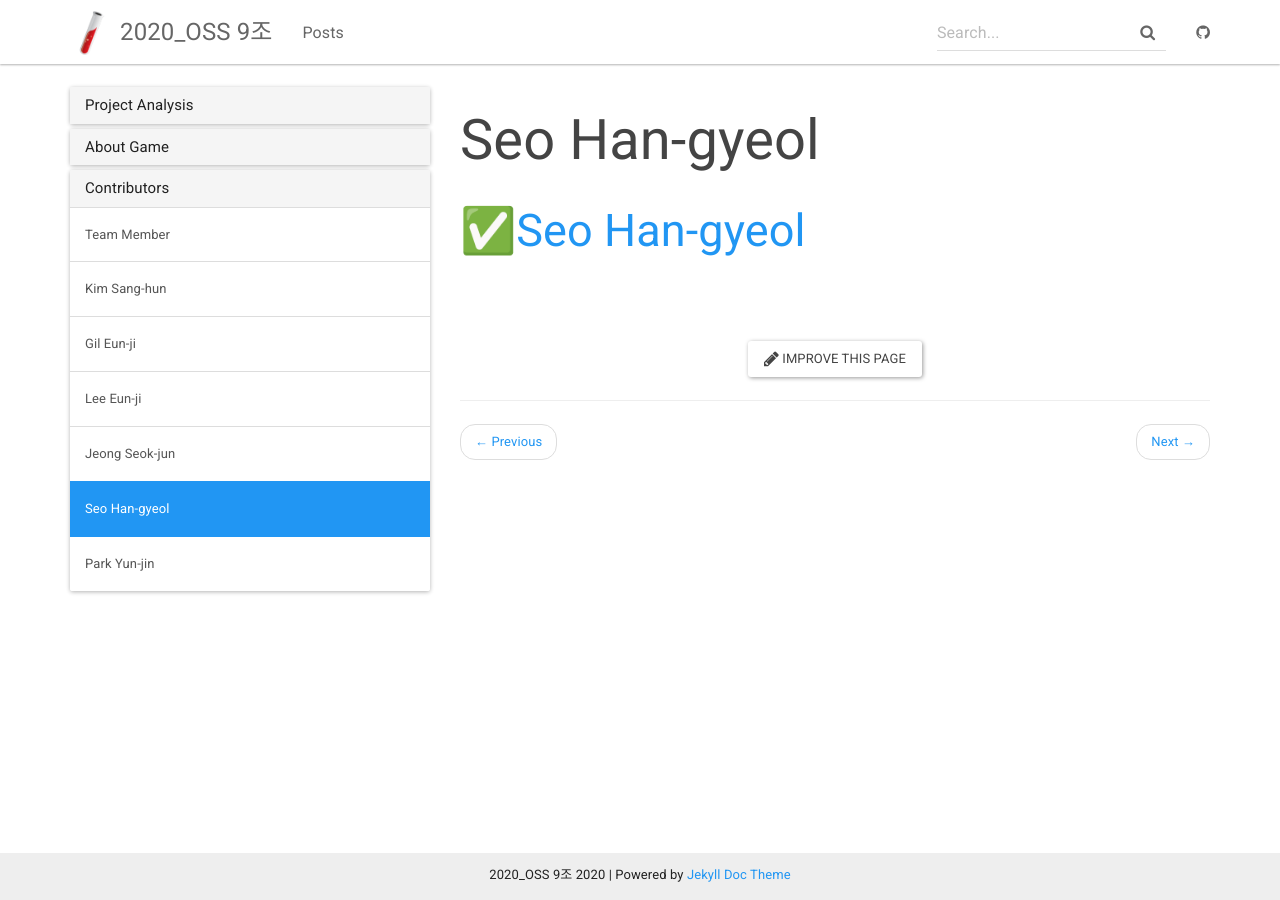
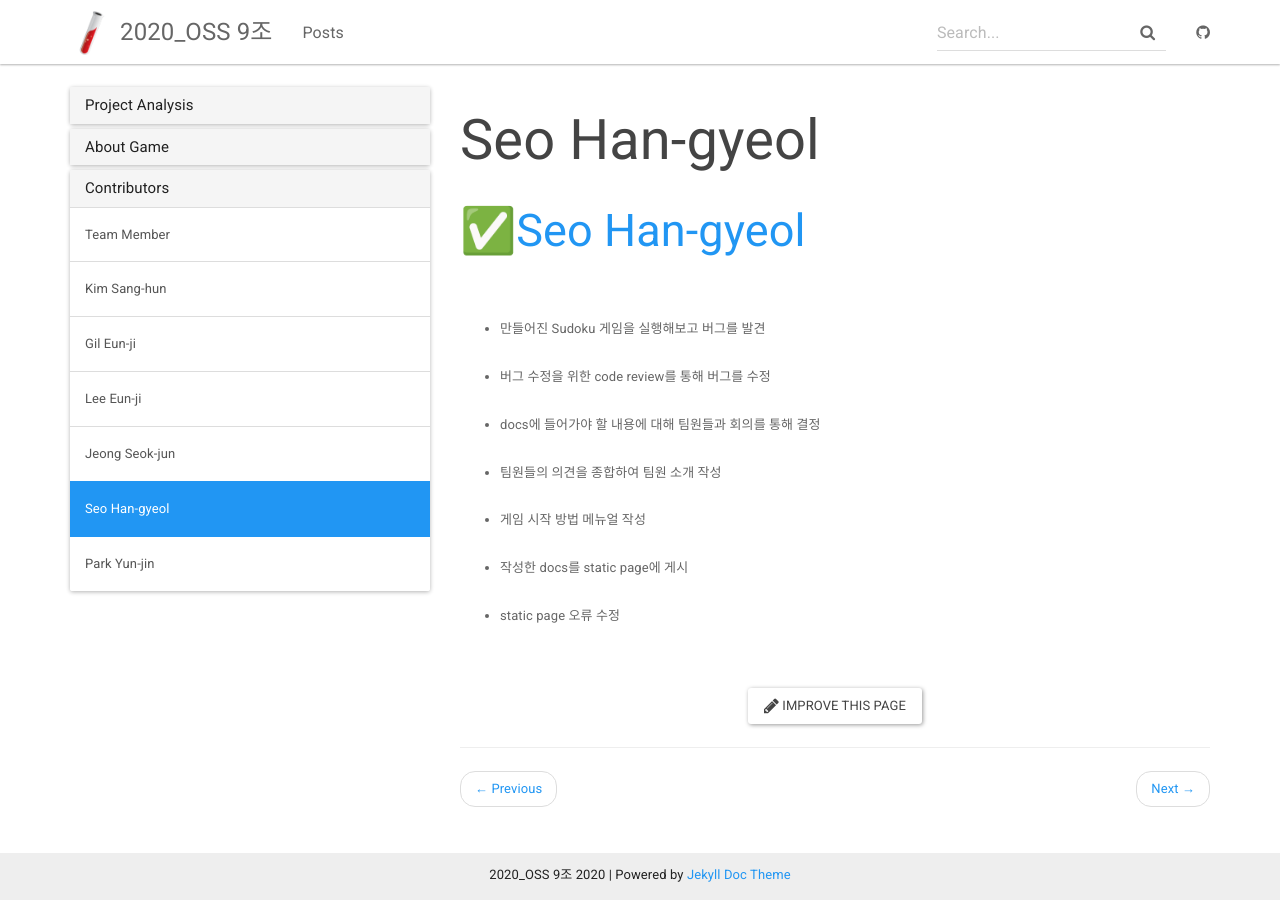
Before and after one commit to doolim98/2020-2-OSS-9, a Jekyll site: the page built from _docs/Teamrole/seohangyeol_role.md, in a window 1280 px wide. Built offline with Jekyll 4.4.1, drawn with Linux system fonts in a browser that asks for light colours.

Commit message:
Update seohangyeol_role.md

```diff
--- a/_docs/Teamrole/seohangyeol_role.md
+++ b/_docs/Teamrole/seohangyeol_role.md
@@ -3,3 +3,11 @@ title: Seo Han-gyeol
 permalink: /docs/seohangyeol_role/
 ---
 ## &#9989;[Seo Han-gyeol](https://github.com/Seo-han-gyeol)<br><br>
+
+- 만들어진 Sudoku 게임을 실행해보고 버그를 발견<br><br>
+- 버그 수정을 위한 code review를 통해 버그를 수정<br><br>
+- docs에 들어가야 할 내용에 대해 팀원들과 회의를 통해 결정<br><br>
+- 팀원들의 의견을 종합하여 팀원 소개 작성<br><br>
+- 게임 시작 방법 메뉴얼 작성<br><br>
+- 작성한 docs를 static page에 게시<br><br>
+- static page 오류 수정<br><br>
```
